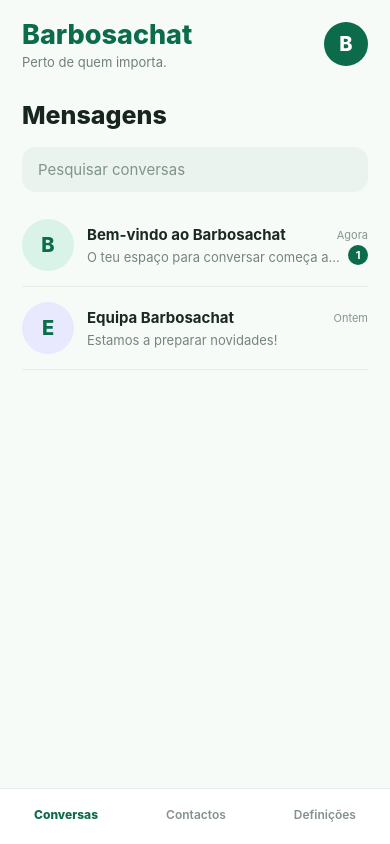
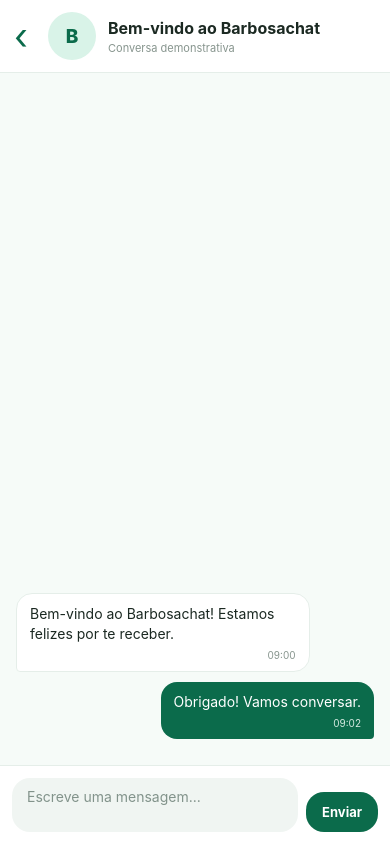
Before and after one commit to slimhericksonbarbosa-max/barbosachat, a React Native app: screen / in a window 390 px wide. Both pictures are taken after a click on the element 195 px from the left and 245 px from the top of the page. Built offline with nearby package versions, Linux system fonts and the light colour scheme.

Commit message:
Build interactive local chat conversation screen

```diff
--- a/App.tsx
+++ b/App.tsx
@@ -8,7 +8,16 @@ import {
   Pressable,
   StyleSheet,
   StatusBar,
+  KeyboardAvoidingView,
+  Platform,
 } from "react-native";
+
+type ChatMessage = {
+  id: string;
+  text: string;
+  time: string;
+  mine: boolean;
+};
 
 type Conversation = {
   id: string;
@@ -17,28 +26,132 @@ type Conversation = {
   time: string;
   unread?: number;
   color: string;
+  messages: ChatMessage[];
 };
 
 const INITIAL_CONVERSATIONS: Conversation[] = [
-  { id: "1", name: "Bem-vindo ao Barbosachat", message: "O teu espaço para conversar começa aqui.", time: "Agora", unread: 1, color: "#D9F3E8" },
-  { id: "2", name: "Equipa Barbosachat", message: "Estamos a preparar novidades!", time: "Ontem", color: "#E8E8FF" },
+  {
+    id: "1",
+    name: "Bem-vindo ao Barbosachat",
+    message: "O teu espaço para conversar começa aqui.",
+    time: "Agora",
+    unread: 1,
+    color: "#D9F3E8",
+    messages: [
+      { id: "m1", text: "Bem-vindo ao Barbosachat! Estamos felizes por te receber.", time: "09:00", mine: false },
+      { id: "m2", text: "Obrigado! Vamos conversar.", time: "09:02", mine: true },
+    ],
+  },
+  {
+    id: "2",
+    name: "Equipa Barbosachat",
+    message: "Estamos a preparar novidades!",
+    time: "Ontem",
+    color: "#E8E8FF",
+    messages: [
+      { id: "m3", text: "Estamos a preparar novidades para ti!", time: "Ontem", mine: false },
+    ],
+  },
 ];
 
 export default function App() {
   const [tab, setTab] = useState<"Conversas" | "Contactos" | "Definições">("Conversas");
   const [search, setSearch] = useState("");
   const [translationEnabled, setTranslationEnabled] = useState(false);
+  const [conversations, setConversations] = useState(INITIAL_CONVERSATIONS);
+  const [activeConversationId, setActiveConversationId] = useState<string | null>(null);
+  const [draft, setDraft] = useState("");
 
-  const conversations = useMemo(
-    () => INITIAL_CONVERSATIONS.filter((item) =>
+  const activeConversation = conversations.find((item) => item.id === activeConversationId);
+
+  const filteredConversations = useMemo(
+    () => conversations.filter((item) =>
       (item.name + " " + item.message).toLowerCase().includes(search.toLowerCase())
     ),
-    [search]
+    [conversations, search]
   );
+
+  const sendMessage = () => {
+    const text = draft.trim();
+    if (!text || !activeConversationId) return;
+
+    const now = new Date();
+    const time = now.toLocaleTimeString([], { hour: "2-digit", minute: "2-digit" });
+    const message: ChatMessage = {
+      id: String(Date.now()),
+      text,
+      time,
+      mine: true,
+    };
+
+    setConversations((current) =>
+      current.map((conversation) =>
+        conversation.id === activeConversationId
+          ? { ...conversation, messages: [...conversation.messages, message], message: text, time: "Agora", unread: 0 }
+          : conversation
+      )
+    );
+    setDraft("");
+  };
+
+  const openConversation = (id: string) => {
+    setActiveConversationId(id);
+    setConversations((current) =>
+      current.map((item) => item.id === id ? { ...item, unread: 0 } : item)
+    );
+  };
 
   return (
     <SafeAreaView style={styles.safe}>
       <StatusBar barStyle="dark-content" backgroundColor="#F6FBF8" />
+      {activeConversation ? (
+        <KeyboardAvoidingView
+          style={styles.safe}
+          behavior={Platform.OS === "ios" ? "padding" : undefined}
+          keyboardVerticalOffset={8}
+        >
+          <View style={styles.chatHeader}>
+            <Pressable onPress={() => setActiveConversationId(null)} style={styles.backButton}>
+              <Text style={styles.backText}>‹</Text>
+            </Pressable>
+            <View style={[styles.chatAvatar, { backgroundColor: activeConversation.color }]}>
+              <Text style={styles.chatAvatarText}>{activeConversation.name.charAt(0)}</Text>
+            </View>
+            <View style={styles.chatHeaderCopy}>
+              <Text numberOfLines={1} style={styles.chatHeaderName}>{activeConversation.name}</Text>
+              <Text style={styles.onlineText}>Conversa demonstrativa</Text>
+            </View>
+          </View>
+
+          <FlatList
+            data={activeConversation.messages}
+            keyExtractor={(item) => item.id}
+            contentContainerStyle={styles.messageList}
+            ListEmptyComponent={<Text style={styles.empty}>Ainda não existem mensagens. Envia a primeira!</Text>}
+            renderItem={({ item }) => (
+              <View style={[styles.messageBubble, item.mine ? styles.myBubble : styles.theirBubble]}>
+                <Text style={[styles.messageText, item.mine && styles.myMessageText]}>{item.text}</Text>
+                <Text style={[styles.messageTime, item.mine && styles.myMessageTime]}>{item.time}</Text>
+              </View>
+            )}
+          />
+
+          <View style={styles.composer}>
+            <TextInput
+              value={draft}
+              onChangeText={setDraft}
+              placeholder="Escreve uma mensagem..."
+              placeholderTextColor="#82938B"
+              style={styles.composerInput}
+              multiline
+            />
+            <Pressable onPress={sendMessage} style={styles.sendButton} accessibilityRole="button">
+              <Text style={styles.sendButtonText}>Enviar</Text>
+            </Pressable>
+          </View>
+        </KeyboardAvoidingView>
+      ) : (
+        <>
           <View style={styles.header}>
             <View>
               <Text style={styles.brand}>Barbosachat</Text>
@@ -58,12 +171,12 @@ export default function App() {
                 style={styles.search}
               />
               <FlatList
-            data={conversations}
+                data={filteredConversations}
                 keyExtractor={(item) => item.id}
                 contentContainerStyle={styles.list}
                 ListEmptyComponent={<Text style={styles.empty}>Não encontrámos conversas.</Text>}
                 renderItem={({ item }) => (
-              <Pressable style={styles.chatRow}>
+                  <Pressable style={styles.chatRow} onPress={() => openConversation(item.id)}>
                     <View style={[styles.chatAvatar, { backgroundColor: item.color }]}>
                       <Text style={styles.chatAvatarText}>{item.name.charAt(0)}</Text>
                     </View>
@@ -86,7 +199,7 @@ export default function App() {
           {tab === "Contactos" && (
             <View style={styles.content}>
               <Text style={styles.heading}>Contactos</Text>
-          <Text style={styles.empty}>Os teus contactos aparecerão aqui quando a função de contactos estiver ligada.</Text>
+              <Text style={styles.empty}>A lista de contactos será ligada quando implementarmos contas e permissões de acesso.</Text>
             </View>
           )}
 
@@ -95,14 +208,16 @@ export default function App() {
               <Text style={styles.heading}>Definições</Text>
               <View style={styles.settingCard}>
                 <Text style={styles.settingTitle}>Tradução automática</Text>
-            <Text style={styles.settingDescription}>A tradução está desligada por defeito. Cada utilizador poderá escolher como prefere traduzir as mensagens.</Text>
+                <Text style={styles.settingDescription}>Cada utilizador poderá escolher individualmente se pretende tradução automática ou manual.</Text>
                 <Pressable
                   onPress={() => setTranslationEnabled((value) => !value)}
                   style={[styles.toggle, translationEnabled && styles.toggleOn]}
                   accessibilityRole="switch"
                   accessibilityState={{ checked: translationEnabled }}
                 >
-              <Text style={styles.toggleText}>{translationEnabled ? "Ativada" : "Desativada"}</Text>
+                  <Text style={[styles.toggleText, translationEnabled && styles.toggleTextOn]}>
+                    {translationEnabled ? "Automática ativada" : "Modo manual"}
+                  </Text>
                 </Pressable>
                 <Text style={styles.languageNote}>Idioma de demonstração: Português</Text>
               </View>
@@ -116,6 +231,8 @@ export default function App() {
               </Pressable>
             ))}
           </View>
+        </>
+      )}
     </SafeAreaView>
   );
 }
@@ -132,8 +249,8 @@ const styles = StyleSheet.create({
   search: { backgroundColor: "#EAF3EE", borderRadius: 14, paddingHorizontal: 16, paddingVertical: 13, color: "#18251F", fontSize: 15, marginBottom: 12 },
   list: { paddingBottom: 18 },
   chatRow: { flexDirection: "row", alignItems: "center", paddingVertical: 15, borderBottomWidth: 1, borderBottomColor: "#E5EEE9" },
-  chatAvatar: { width: 52, height: 52, borderRadius: 26, alignItems: "center", justifyContent: "center", marginRight: 13 },
-  chatAvatarText: { color: "#0B6B4B", fontSize: 20, fontWeight: "800" },
+  chatAvatar: { width: 48, height: 48, borderRadius: 24, alignItems: "center", justifyContent: "center", marginRight: 12 },
+  chatAvatarText: { color: "#0B6B4B", fontSize: 19, fontWeight: "800" },
   chatCopy: { flex: 1 },
   chatTitleRow: { flexDirection: "row", justifyContent: "space-between", alignItems: "center", gap: 8 },
   chatName: { color: "#1B2922", fontSize: 15, fontWeight: "700", flex: 1 },
@@ -142,12 +259,31 @@ const styles = StyleSheet.create({
   unread: { backgroundColor: "#0B6B4B", borderRadius: 10, minWidth: 20, height: 20, alignItems: "center", justifyContent: "center" },
   unreadText: { color: "#FFFFFF", fontSize: 11, fontWeight: "700" },
   empty: { color: "#77857D", fontSize: 14, lineHeight: 22, marginTop: 8 },
+  chatHeader: { flexDirection: "row", alignItems: "center", paddingHorizontal: 14, paddingVertical: 12, backgroundColor: "#FFFFFF", borderBottomWidth: 1, borderBottomColor: "#E5EEE9" },
+  backButton: { width: 34, height: 42, justifyContent: "center" },
+  backText: { color: "#0B6B4B", fontSize: 36, lineHeight: 40 },
+  chatHeaderCopy: { flex: 1 },
+  chatHeaderName: { color: "#1B2922", fontSize: 16, fontWeight: "700" },
+  onlineText: { color: "#87958E", fontSize: 11, marginTop: 3 },
+  messageList: { padding: 16, flexGrow: 1, justifyContent: "flex-end" },
+  messageBubble: { maxWidth: "82%", paddingHorizontal: 13, paddingVertical: 10, borderRadius: 16, marginBottom: 10 },
+  myBubble: { alignSelf: "flex-end", backgroundColor: "#0B6B4B", borderBottomRightRadius: 4 },
+  theirBubble: { alignSelf: "flex-start", backgroundColor: "#FFFFFF", borderBottomLeftRadius: 4, borderWidth: 1, borderColor: "#E5EEE9" },
+  messageText: { color: "#1B2922", fontSize: 14, lineHeight: 20 },
+  myMessageText: { color: "#FFFFFF" },
+  messageTime: { color: "#87958E", fontSize: 10, alignSelf: "flex-end", marginTop: 5 },
+  myMessageTime: { color: "#D4EAE0" },
+  composer: { flexDirection: "row", alignItems: "flex-end", padding: 12, backgroundColor: "#FFFFFF", borderTopWidth: 1, borderTopColor: "#E5EEE9", gap: 8 },
+  composerInput: { flex: 1, maxHeight: 100, minHeight: 42, backgroundColor: "#F0F5F2", borderRadius: 18, paddingHorizontal: 15, paddingVertical: 10, color: "#18251F", fontSize: 14 },
+  sendButton: { backgroundColor: "#0B6B4B", borderRadius: 18, paddingHorizontal: 16, paddingVertical: 12, justifyContent: "center" },
+  sendButtonText: { color: "#FFFFFF", fontSize: 13, fontWeight: "700" },
   settingCard: { backgroundColor: "#FFFFFF", borderRadius: 18, padding: 18, borderWidth: 1, borderColor: "#E5EEE9" },
   settingTitle: { color: "#1B2922", fontSize: 16, fontWeight: "700" },
   settingDescription: { color: "#77857D", fontSize: 13, lineHeight: 20, marginTop: 8 },
   toggle: { alignSelf: "flex-start", marginTop: 16, backgroundColor: "#E7EEE9", paddingHorizontal: 17, paddingVertical: 10, borderRadius: 20 },
   toggleOn: { backgroundColor: "#0B6B4B" },
   toggleText: { color: "#0B6B4B", fontWeight: "700" },
+  toggleTextOn: { color: "#FFFFFF" },
   languageNote: { color: "#87958E", fontSize: 12, marginTop: 14 },
   bottomNav: { flexDirection: "row", justifyContent: "space-around", paddingTop: 14, paddingBottom: 18, backgroundColor: "#FFFFFF", borderTopWidth: 1, borderTopColor: "#E5EEE9" },
   navItem: { paddingHorizontal: 8, paddingVertical: 4 },
```
Lines whose indentation alone changed are shown as unchanged.
